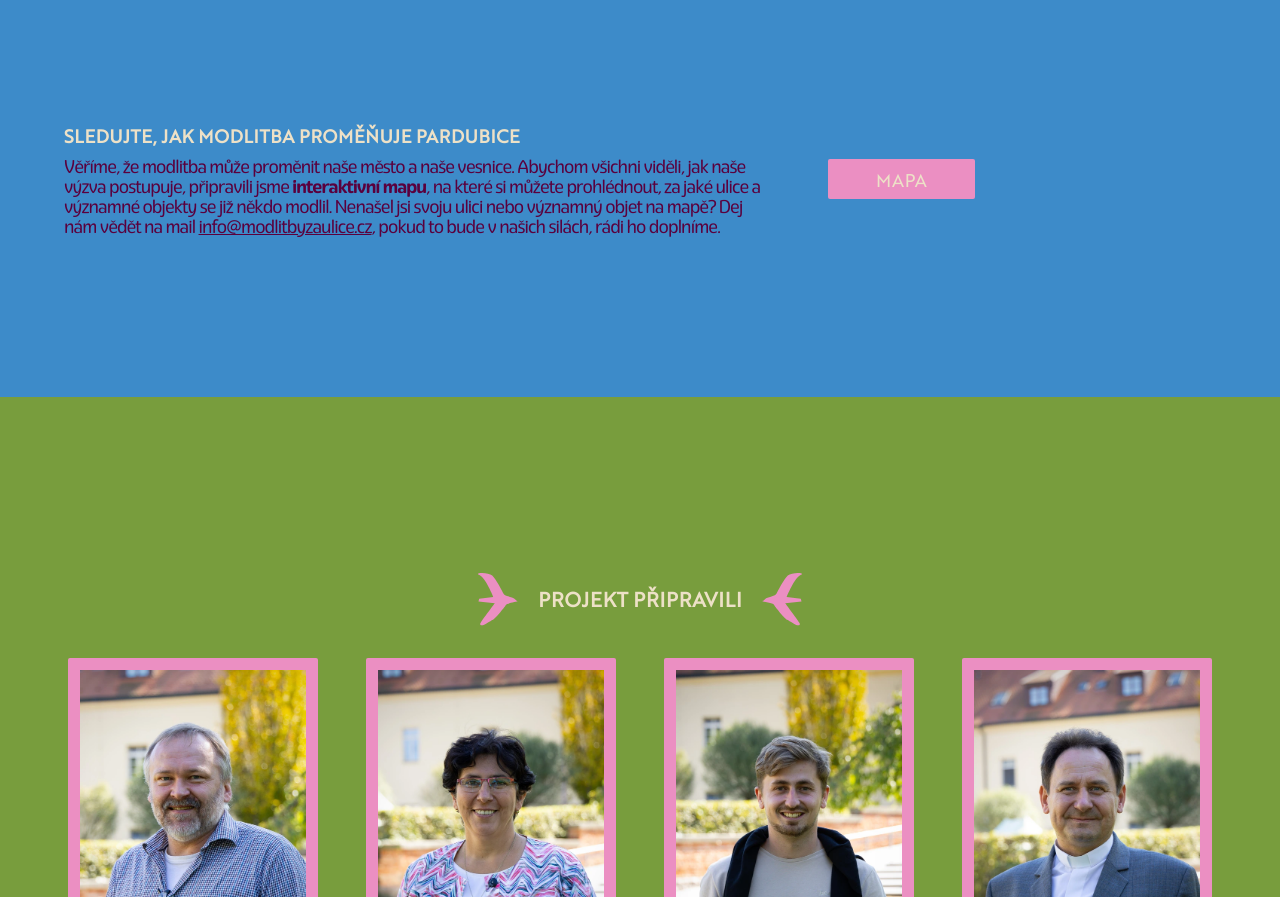
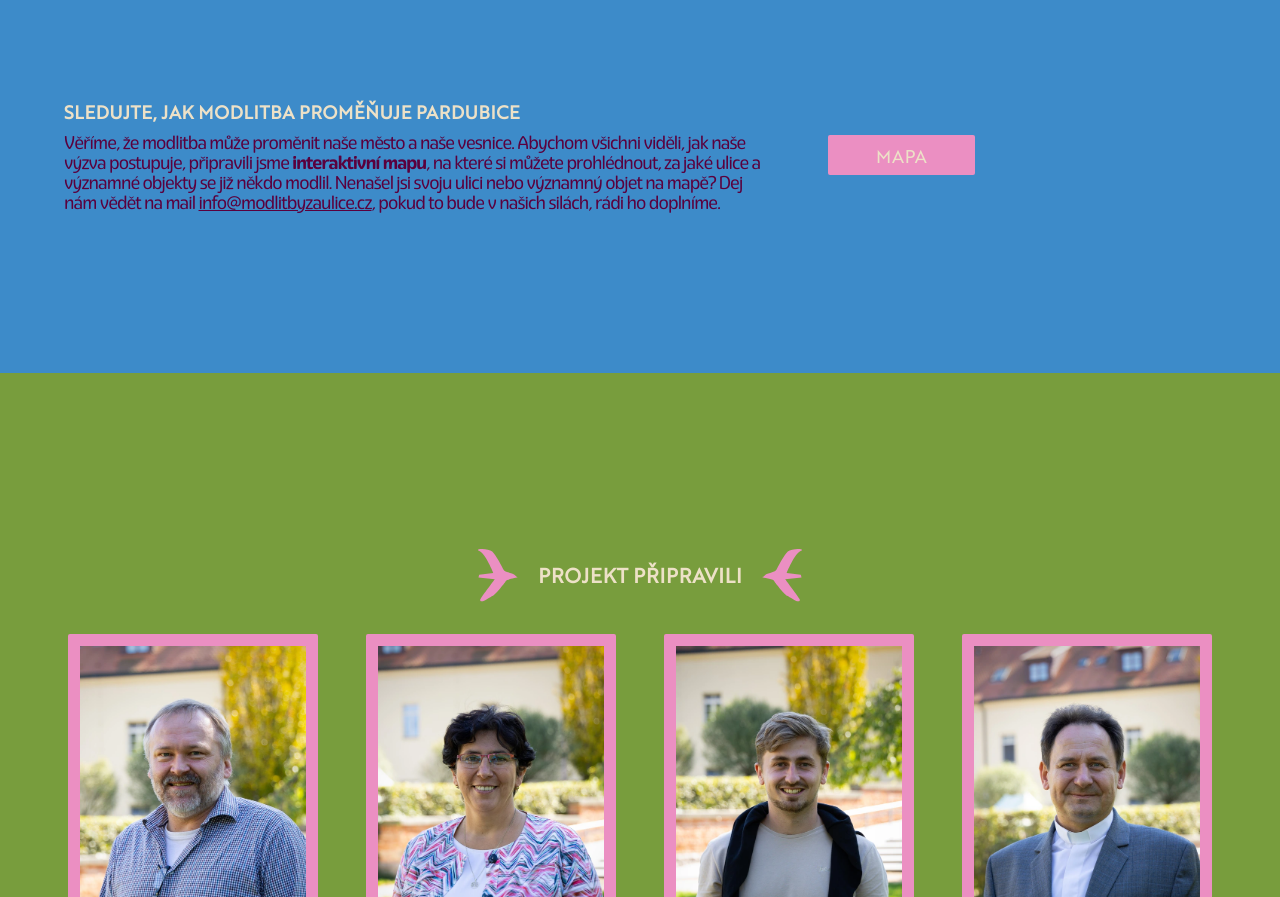
Before and after one commit to petrkucerak/modlitbyzaulice, a Next.js app: page / in a window 1280 px wide. Shown: the part 3339-4236 px from the top of the page. Built offline with nearby package versions, Linux system fonts and the light colour scheme.

Commit message:
Make space smaller

```diff
--- a/app/page.js
+++ b/app/page.js
@@ -235,7 +235,7 @@ export default function Home() {
             </p>
           </Card>
         </div>
-        <div className="w-[90vw] max-w-[1000px] xl:max-w-[1200px] 2xl:max-w-[1400px] flex flex-col md:flex-row items-center justify-start mb-[8rem] xl:mb-[10rem] mt-10 xl:mt-[5rem]">
+        <div className="w-[90vw] max-w-[1000px] xl:max-w-[1200px] 2xl:max-w-[1400px] flex flex-col md:flex-row items-center justify-start mb-[8rem] xl:mb-[10rem] mt-10 xl:mt-[3.5rem]">
           <div className="md:max-w-[700px]">
             <h3 className="uppercase font-semibold mb-2">
               Sledujte, jak modlitba proměňuje Pardubice
```
